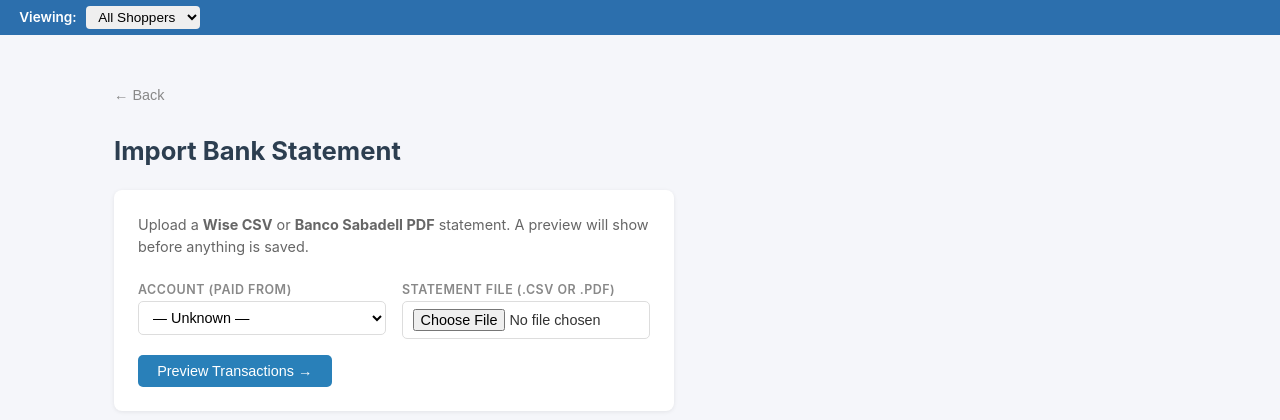
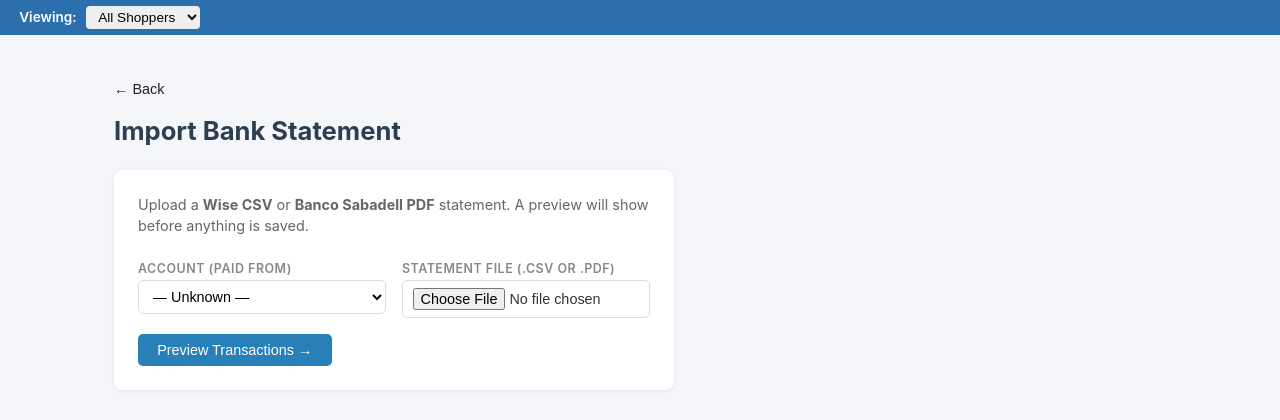
Before and after one commit to IndaloMan/CostOfLiving, a Flask app: page /import in a window 1280 px wide. Shown: the part 56-476 px from the top of the page. Run offline with Flask 3, Linux system fonts and the light colour scheme; a user stored in the database is signed in; data comes from the database, SQL or seed files in the repository.

Commit message:
v1.62: Back button — hide on home page; tighten spacing; black colour
Co-Authored-By: Claude Sonnet 4.6 <noreply@anthropic.com>

```diff
--- a/app/static/css/style.css
+++ b/app/static/css/style.css
@@ -719,15 +719,14 @@ body.login-page {
 /* Back button — shown on every page, top of content area */
 .back-btn {
     display: inline-block;
-    margin-bottom: 0.75rem;
+    margin-bottom: 0.25rem;
     background: none;
     border: none;
-    color: #888;
+    color: #222;
     font-size: 0.9rem;
     cursor: pointer;
-    padding: 0.4rem 0;
+    padding: 0.5rem 0;
     text-decoration: none;
     min-height: 44px;
-    line-height: 44px;
 }
-.back-btn:hover { color: #333; }
+.back-btn:hover { color: #000; }
--- a/app/templates/base.html
+++ b/app/templates/base.html
@@ -136,7 +136,7 @@
     </script>
 
     <main>
-        <button onclick="history.back()" class="back-btn" aria-label="Go back">&#8592; Back</button>
+        {% if request.path != "/" %}<button onclick="history.back()" class="back-btn" aria-label="Go back">&#8592; Back</button>{% endif %}
         {% with messages = get_flashed_messages(with_categories=true) %}
             {% for category, message in messages %}
                 <div class="alert alert-{{ category }}">{{ message }}</div>
--- a/config.py
+++ b/config.py
@@ -3,7 +3,7 @@ from dotenv import load_dotenv
 
 load_dotenv()
 
-APP_VERSION = "1.61"
+APP_VERSION = "1.62"
 
 BASE_DIR = os.path.dirname(os.path.abspath(__file__))
 
```
Also changed, not shown: README.md.
